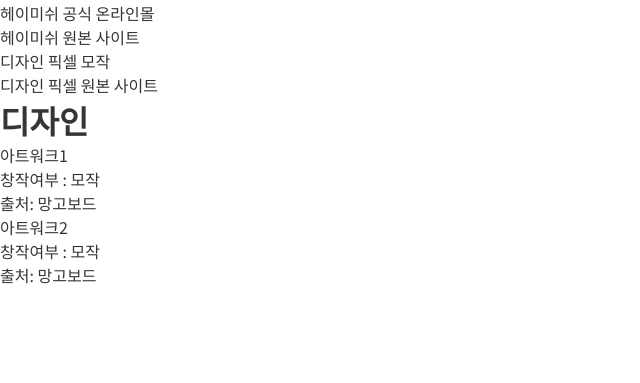
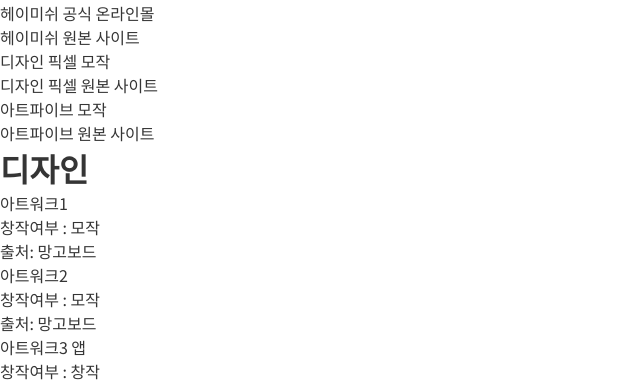
Before and after one commit to nixpluvia/my_blog, a PHP site: page /portfolio.php in a window 1280 px wide. Shown: the part 1127-1510 px from the top of the page, without its empty margins (0-640 px from the left). Before the commit the page ends 1411 px from the top, so only its background shows below. Run offline with PHP 8.4, Linux system fonts and the light colour scheme; data that the repository does not hold is empty; some libraries are stand-ins or nearby versions.

Commit message:
포트폴리오 페이지 업데이트

```diff
--- a/public/portfolio.php
+++ b/public/portfolio.php
@@ -72,6 +72,14 @@
                 </li>
             </ul>
         </li>
+        <li>
+            <a href="/pf/artfive/index.php" target="_blank">아트파이브 모작</a>
+            <ul>
+                <li>
+                    <a href="http://www.artfive.co.kr/" target="_blank">아트파이브 원본 사이트</a>
+                </li>
+            </ul>
+        </li>
     </ul>
 </nav>
 <h1>디자인</h1>
@@ -95,6 +103,12 @@
                 <li>출처: <a href="https://www.mangoboard.net/MangoTemplateAll.do">망고보드</a></li>
             </ul>
         </li>
+        <li>
+            <a href="https://nixpluvia.github.io/img1/pf/artworks/3/3.png" target="_blank">아트워크3 앱</a>
+            <ul>
+                <li>창작여부 : 창작</li>
+            </ul>
+        </li>
     </ul>
 </nav>
 <?php
```
